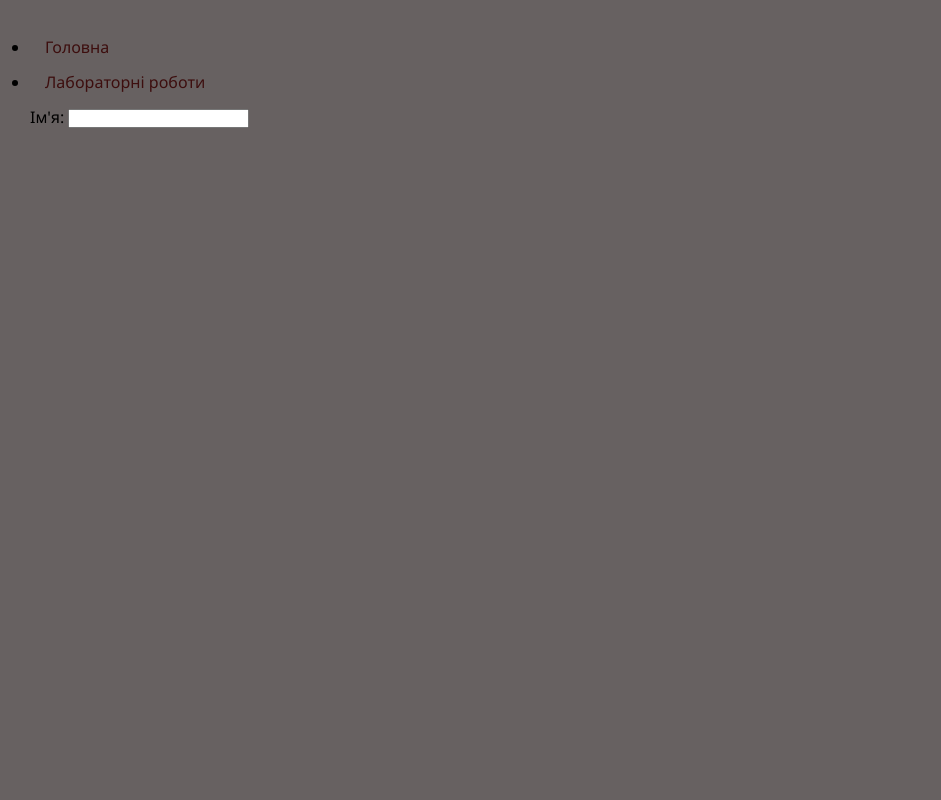
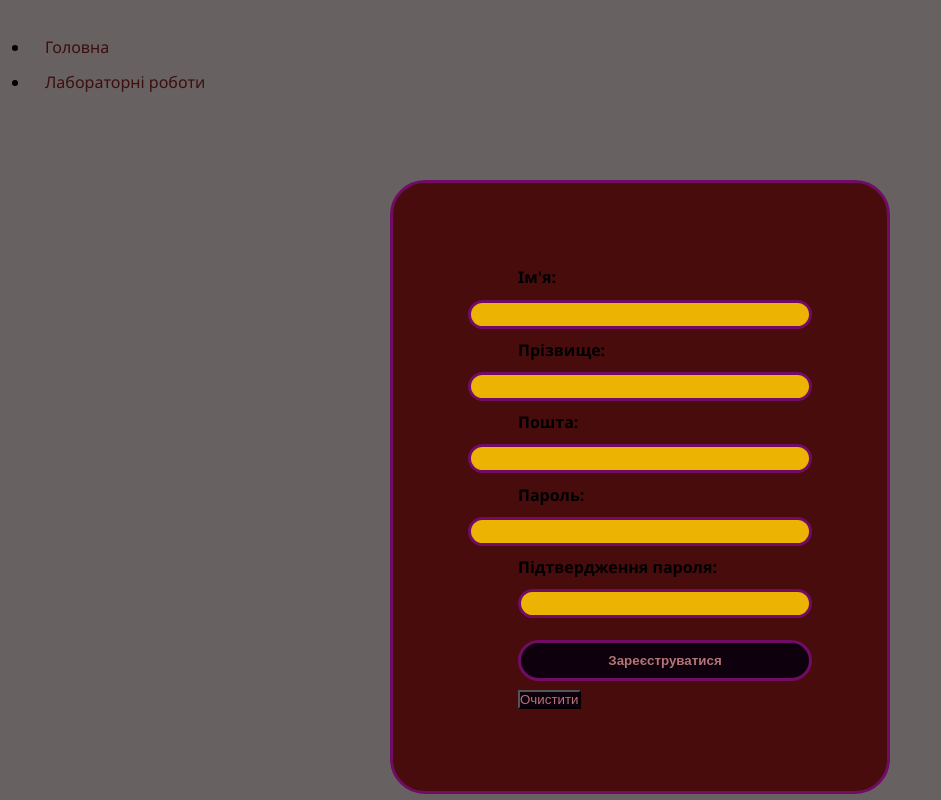
Before and after one commit to ShelbyBOYs/--------, a plain HTML site: page docs/Lab_1.html in a window 1280 px wide. Shown: the whole page, without its empty margins (0-941 px from the left). Drawn offline with Linux system fonts and the light colour scheme.

Commit message:
додав форму

```diff
--- a/docs/Lab_1.html
+++ b/docs/Lab_1.html
@@ -14,12 +14,20 @@
                 <a class="ab" href="Lab_works.html">Лабораторні роботи</a>
             </li>
         </ul>
-        <form action="https://shelbyboys.github.io/--------/"metod="get">
-            <label for = "name">Ім'я:</label>
-            <input type="text" id ="name"  required>
+        <form action="https://shelbyboys.github.io/--------/"method="POST">
+            <label for="firstName">Ім'я:</label>
+            <input type="text" id ="firstName" name="firstName" required>
+            <label for="LastName">Прізвище:</label>
+            <input type="text" id ="LastName" name="LastName"   required>
+            <label for="Email">Пошта:</label>
+            <input type="email" id ="Email" name="Email" required>
+            <label for="Password">Пароль:</label>
+            <input type="password" id ="Password" name="password" required>
+            <label for="confirmPassword">Підтвердження пароля:</lable>
+            <input type="password" id ="confirmPassword" name="confirmPassword" required>
+            <input type="submit" value="Зареєструватися">
 
-
-
+            <input type="reset" value="Очистити">
         </form>
     </body>
 </html>
--- a/docs/css/style.css
+++ b/docs/css/style.css
@@ -60,3 +60,66 @@ footer {
     color: #edb303;
 
 }
+form{
+    max-width: 500px;       /* ширина форми */
+    margin: 80px auto;      /* центр по горизонталі */
+    padding: 75px;          /* внутрішні відступи */
+    border: 3px solid #700c65; /* рамка форми */
+    border-radius: 35px;    /* закруглені кути */
+    background-color: #480c0c; /* фон форми */
+}
+label{
+    display:block;
+    font-weight: bold;
+    margin-top: 2px;
+    margin-left:50px; /* кожен label з нової строки */
+}
+input[type="text"]
+{
+    background:#edb303;
+    border:3px solid #700c65;
+    border-radius: 35px;
+    padding:4px;
+    width:100%;
+    margin-top:2px;
+    color:#f00ae4;
+}
+input[type="email"]
+{
+    background:#edb303;
+    border:3px solid #700c65;
+    border-radius: 35px;
+    padding:4px;
+    width:100%;
+    margin-top:2px;
+    color:#f00ae4;
+}
+input[type="password"]
+{
+    background:#edb303;
+    border:3px solid #700c65;
+    border-radius: 35px;
+    padding:4px;
+    width:100%;
+    margin-top:2px;
+    box-sizing: border-box;
+    color:#f00ae4;
+}
+input[type="submit"]
+{
+    background:#0e000c;
+    border:3px solid #700c65;
+    border-radius: 35px;
+    color:#b37575;
+    font-weight:bold;
+    padding:10px;
+    margin-top:20px;
+    width:100%;
+    cursor:pointer; /* курсор у вигляді руки */
+}
+input[type="reset"]
+{
+    background:#0e000c;
+    color:#b37575;
+
+}
```
